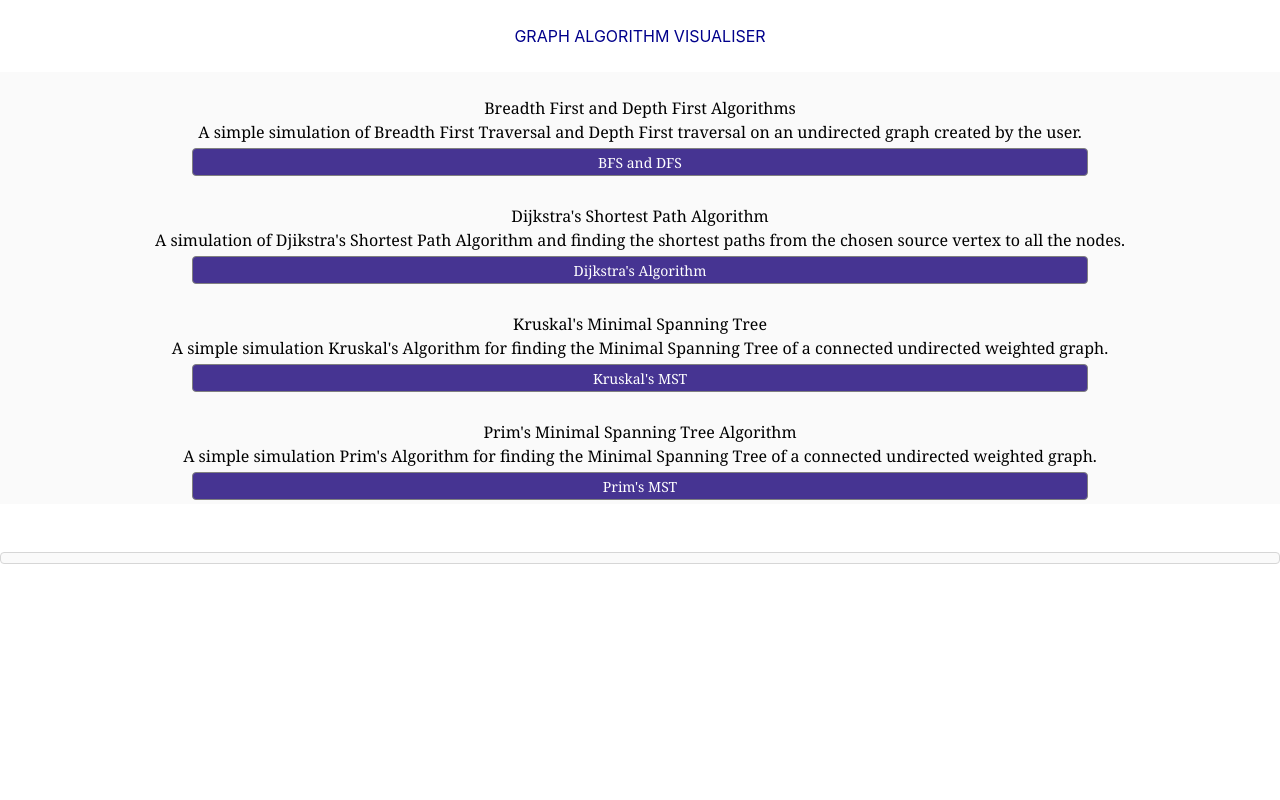
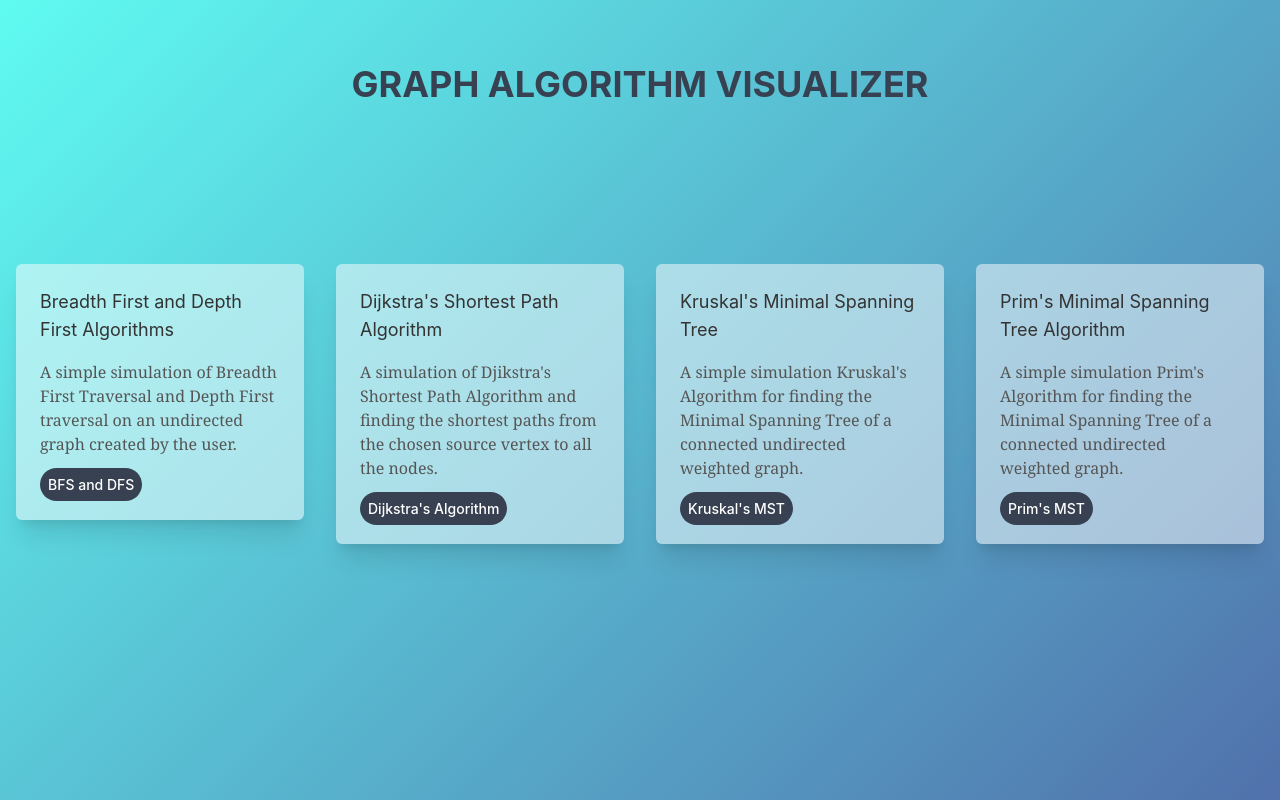
Before and after one commit to nijiyamaharjan/dsa-visualizer, a React (Create React App) app in the folder dsa-visualizer/: page /GraphAlgorithm in a window 1280 px wide. Built offline with nearby package versions, Linux system fonts and the light colour scheme.

Commit message:
graph-visualizer

```diff
--- a/dsa-visualizer/src/components/GraphAlgorithm.js
+++ b/dsa-visualizer/src/components/GraphAlgorithm.js
@@ -1,101 +1,83 @@
-import React, { Component } from 'react'
-import {NavLink} from 'react-router-dom'
+import React, { Component } from 'react';
+import { NavLink } from 'react-router-dom';
 import { Helmet } from 'react-helmet';
-import './graph.css'
+import './home.css';
 
 export class GraphAlgorithm extends Component {
     render() {
         return (
-            <center>
-            <div>
+            <div className="min-h-screen flex flex-col items-center gradient-container">
                 <Helmet>
                     <title>Graph Algorithms</title>
                 </Helmet>
-            <br/>
-                <h1 className="heading" style={{color:'darkblue'}}>
-                    GRAPH ALGORITHM VISUALISER
+                <br />
+                <h1 className="text-4xl font-bold text-gray-700 mb-10 mt-10 heading">
+                    GRAPH ALGORITHM VISUALIZER
                 </h1>
-                <br/>
-                <div className="container">
-                    <div className="row">
-
-                    <div className="col-sm-12 col-md-3">
-                    <center>
-                    <div className="card box" style={{width: '100%',backgroundColor:'#fafafa'}}>
-
-                    <div className="card-body">
-                        <h3 className="card-title" style={{fontFamily:'Georgia'}}><br/>Breadth First and Depth First Algorithms</h3>
-                        <p style={{fontFamily: 'Georgia'}} className="card-text">A simple simulation of Breadth First Traversal and Depth First traversal on an undirected graph created by the user.</p>
-                        <center>
-                        <NavLink to='/bfsdfs' style={{width:'70%',color:'white',fontFamily:'Georgia'}} className="button button4">BFS and DFS</NavLink>
-                        </center>
+                <br />
+                <div className="container mt-20">
+                    <div className="flex flex-wrap justify-center">
+                        <div className="w-full md:w-1/4 mb-6 p-4">
+                            <div className="w-full max-w-md bg-white bg-opacity-50 rounded-md shadow-xl flex flex-col items-center card-wrapper">
+                                <div className="card-body p-6">
+                                    <h3 className="card-title mb-4 text-lg text-white">
+                                        Breadth First and Depth First Algorithms
+                                    </h3>
+                                    <p className="card-text font-serif text-white mb-4">
+                                        A simple simulation of Breadth First Traversal and Depth First traversal on an undirected graph created by the user.
+                                    </p>
+                                    <NavLink to='/bfsdfs' className="p-2 text-white bg-gray-700 hover:bg-black focus:outline-none focus:ring-4 focus:ring-purple-300 font-medium rounded-full text-sm text-center mb-2 dark:bg-purple-600 dark:hover:bg-purple-700 dark:focus:ring-purple-900">BFS and DFS</NavLink>
                                 </div>
                             </div>
-                    </center>
                         </div>
 
-                    <div className="col-sm-12 col-md-3">
-                    <center>
-                    <div className="card box" style={{width: '100%',backgroundColor:'#fafafa'}}>
-
-                    <div className="card-body">
-                        <h3 className="card-title" style={{fontFamily:'Georgia'}}><br/>Dijkstra's Shortest Path Algorithm</h3>
-                        <p style={{fontFamily: 'Georgia'}} className="card-text">A simulation of Djikstra's Shortest Path Algorithm and finding the shortest paths from the chosen source vertex to all the nodes.</p>
-                        <center>
-                        <NavLink to='/dijkstra' style={{width:'70%',color:'white',fontFamily:'Georgia'}} className="button button4">Dijkstra's Algorithm</NavLink>
-                        </center>
+                        <div className="w-full md:w-1/4 mb-4 p-4">
+                            <div className=" w-full max-w-md bg-white bg-opacity-50 rounded-md shadow-xl flex flex-col items-center card-wrapper">
+                                <div className="card-body p-6">
+                                    <h3 className="card-title mb-4 text-lg text-white">
+                                        Dijkstra's Shortest Path Algorithm
+                                    </h3>
+                                    <p className="card-text font-serif text-white mb-4">
+                                        A simulation of Djikstra's Shortest Path Algorithm and finding the shortest paths from the chosen source vertex to all the nodes.
+                                    </p>
+                                    <NavLink to='/dijkstra' className="p-2 text-white bg-gray-700 hover:bg-black focus:outline-none focus:ring-4 focus:ring-purple-300 font-medium rounded-full text-sm text-center mb-2 dark:bg-purple-600 dark:hover:bg-purple-700 dark:focus:ring-purple-900">Dijkstra's Algorithm</NavLink>
                                 </div>
                             </div>
-                    </center>
                         </div>
 
-                    <div className="col-sm-12 col-md-3">
-                    <center>
-                    <div className="card box" style={{width: '100%',backgroundColor:'#fafafa'}}>
-
-                    <div className="card-body">
-                        <h3 className="card-title" style={{fontFamily:'Georgia'}}><br/>Kruskal's Minimal Spanning Tree</h3>
-                        <p style={{fontFamily: 'Georgia'}} className="card-text">A simple simulation Kruskal's Algorithm for finding the Minimal Spanning Tree of a connected undirected weighted graph.</p>
-                        <center>
-                        <NavLink to='/KruskalMST' style={{width:'70%',color:'white',fontFamily:'Georgia'}} className="button button4">Kruskal's MST</NavLink>
-                        </center>
+                        <div className="w-full md:w-1/4 mb-4 p-4">
+                            <div className=" w-full max-w-md bg-white bg-opacity-50 rounded-md shadow-xl flex flex-col items-center card-wrapper">
+                                <div className="card-body p-6">
+                                    <h3 className="card-title mb-4 text-lg text-white">
+                                        Kruskal's Minimal Spanning Tree
+                                    </h3>
+                                    <p className="card-text font-serif text-white mb-4">
+                                        A simple simulation Kruskal's Algorithm for finding the Minimal Spanning Tree of a connected undirected weighted graph.
+                                    </p>
+                                    <NavLink to='/KruskalMST' className="p-2 text-white bg-gray-700 hover:bg-black focus:outline-none focus:ring-4 focus:ring-purple-300 font-medium rounded-full text-sm text-center mb-2 dark:bg-purple-600 dark:hover:bg-purple-700 dark:focus:ring-purple-900">Kruskal's MST</NavLink>
                                 </div>
                             </div>
-                    </center>
                         </div>
 
-                    <div className="col-sm-12 col-md-3">
-                    <center>
-                    <div className="card box" style={{width: '100%',backgroundColor:'#fafafa'}}>
-
-                    <div className="card-body">
-                        <h3 className="card-title" style={{fontFamily:'Georgia'}}><br/>Prim's Minimal Spanning Tree Algorithm</h3>
-                        <p style={{fontFamily: 'Georgia'}} className="card-text">A simple simulation Prim's Algorithm for finding the Minimal Spanning Tree of a connected undirected weighted graph.</p>
-                        <center>
-                        <NavLink to='/PrimMST' style={{width:'70%',color:'white',fontFamily:'Georgia'}} className="button button4">Prim's MST</NavLink>
-                        </center>
+                        <div className="w-full md:w-1/4 mb-4 p-4">
+                            <div className="w-full max-w-md bg-white bg-opacity-50 rounded-md shadow-xl flex flex-col items-center card-wrapper">
+                                <div className="card-body p-6">
+                                    <h3 className="card-title mb-4 text-lg text-white">
+                                        Prim's Minimal Spanning Tree Algorithm
+                                    </h3>
+                                    <p className="card-text font-serif text-white mb-4">
+                                        A simple simulation Prim's Algorithm for finding the Minimal Spanning Tree of a connected undirected weighted graph.
+                                    </p>
+                                    <NavLink to='/PrimMST' className="p-2 text-white bg-gray-700 hover:bg-black focus:outline-none focus:ring-4 focus:ring-purple-300 font-medium rounded-full text-sm text-center mb-2 dark:bg-purple-600 dark:hover:bg-purple-700 dark:focus:ring-purple-900">Prim's MST</NavLink>
                                 </div>
                             </div>
-                    </center>
                         </div>
 
                     </div>
                 </div>
-
-                <div className="row">
-                <div className="col-12">
-                <br/><br/>
             </div>
-                </div>
-                <div className="row">
-                <div className="col-12" style={{backgroundColor:'#fafafa',border:'.5px solid #d6d6d6',borderRadius:'4px',padding:'10px 10px 0px 10px'}}>
-
-                </div>
-                </div>
-            </div>
-            </center>
-        )
+        );
     }
 }
 
-export default GraphAlgorithm
+export default GraphAlgorithm;
--- a/dsa-visualizer/src/components/graph.css
+++ b/dsa-visualizer/src/components/graph.css
@@ -7,11 +7,6 @@
 .example-appear.example-appear-active {
     opacity: 1;
     transition: opacity .5s ease-in;
-  }
-.button4{
-    background-color:#463492;
-    color: black;
-    border: 2px solid #e7e7e7;
   }
 
 .button{
@@ -65,3 +60,47 @@ rect {
 .draggable{
   cursor:pointer
 }
+/* Add these styles to your graph.css */
+
+.card {
+  border-radius: 10px;
+  overflow: hidden;
+  backdrop-filter: blur(10px); /* Adjust the blur value as needed */
+  background-color: rgba(255, 255, 255, 0.2); /* Adjust the transparency as needed */
+  transition: background-color 0.3s ease; /* Add transition for smoother effect */
+}
+
+.card:hover {
+  background-color: rgba(255, 255, 255, 0.4); /* Adjust the hover transparency as needed */
+}
+
+.card-body {
+  padding: 1.5rem;
+}
+
+.card-title {
+  color: #333;
+}
+
+.card-text {
+  color: #555;
+}
+
+.button4 {
+  display: inline-block;
+  padding: 0.375rem 0.75rem;
+  font-size: 1rem;
+  font-weight: 400;
+  line-height: 1.5;
+  text-align: center;
+  text-decoration: none;
+  border: 1px solid transparent;
+  border-radius: 0.25rem;
+  transition: background-color 0.3s ease; /* Add transition for smoother effect */
+  cursor: pointer;
+}
+
+.button4:hover {
+  background-color: #4CAF50; /* Adjust the hover background color as needed */
+  color: white; /* Adjust the hover text color as needed */
+}
```
Lines whose indentation alone changed are shown as unchanged.
